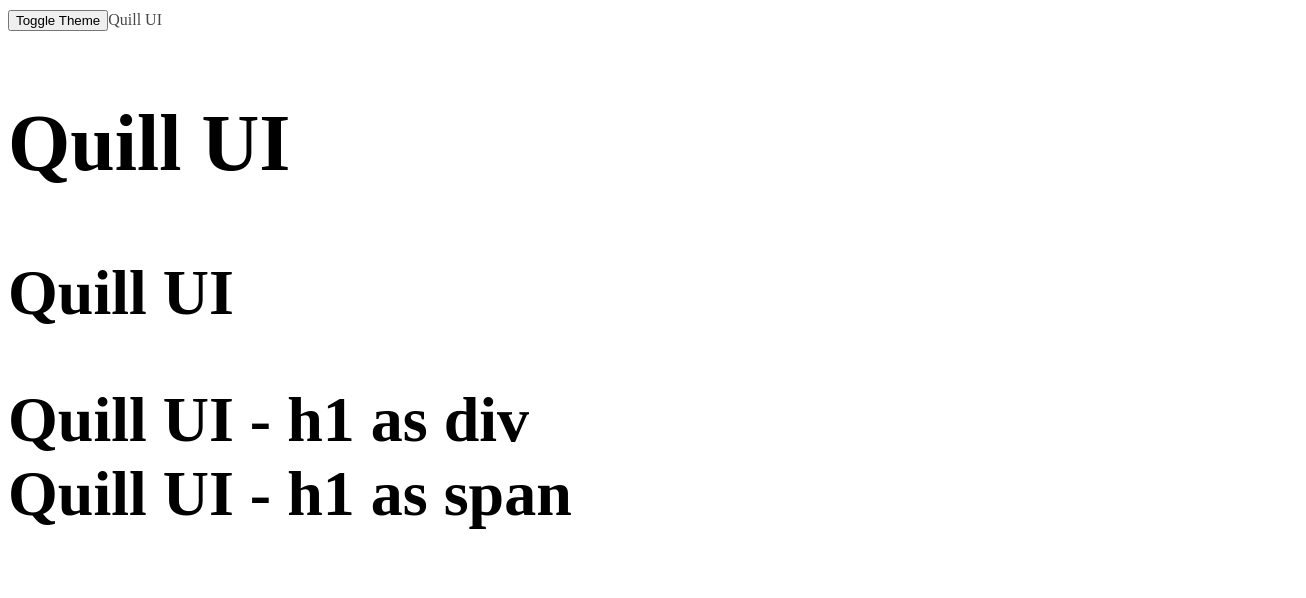
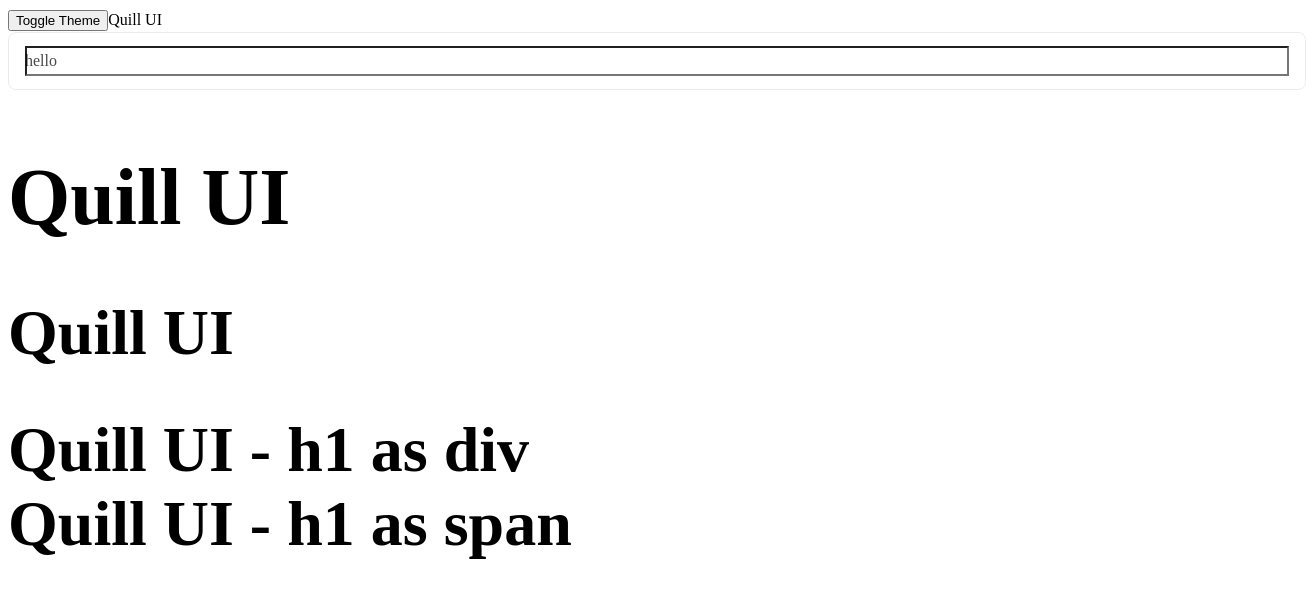
Before and after one commit to deriv-com/quill-ui, a React (Vite) app: page / in a window 1280 px wide. Shown: the top 598 px of the page, 1306 px wide, since content can reach past the window. Built offline with nearby package versions, Linux system fonts and the light colour scheme.

Commit message:
fix: pr suggestions

```diff
--- a/lib/components/Input/base/base.scss
+++ b/lib/components/Input/base/base.scss
@@ -94,7 +94,7 @@
                 padding-top: var(--core-spacing-600);
             }
         }
-        &[data-has-value="true"] {
+        &--has-value {
             &:has(label) {
                 padding-top: var(--core-spacing-600);
             }
@@ -290,21 +290,23 @@
                 }
             }
         }
-        .peer:placeholder-shown + .label {
+        .peer {
+            &:placeholder-shown + .label {
                 font-size: var(--core-fontSize-100);
                 transform: translateY(0);
             }
-        .peer:focus + .label {
+            &:focus + .label {
                 transform: translateY(-100%);
                 line-height: var(--core-lineHeight-100);
                 font-size: var(--core-fontSize-50);
                 height: var(--core-size-900);
                 gap: var(--semantic-spacing-gap-sm);
             }
-        .peer:not(placeholder-shown) + .label {
+            &:not(placeholder-shown) + .label {
                 transform: translateY(-100%);
                 line-height: var(--core-lineHeight-100);
                 font-size: var(--core-fontSize-50);
+            }
         }
 
         .status-icon {
--- a/lib/components/Input/base/index.tsx
+++ b/lib/components/Input/base/index.tsx
@@ -5,7 +5,7 @@ import React from "react";
 import { TMediumSizes } from "../../../types";
 
 export interface InputProps extends InputHTMLAttributes<HTMLInputElement> {
-    type: "text";
+    type?: "text" | "email" | "password";
     icon?: ReactNode;
     statusIcon?: ReactNode;
     inputSize?: TMediumSizes;
@@ -50,10 +50,10 @@ const Input = forwardRef<HTMLInputElement, InputProps>(
         return (
             <div className="quill-input__container">
                 <div
-                    data-has-value={hasValue}
                     className={clsx(
                         className,
                         `quill-input__wrapper`,
+                        hasValue && `quill-input__wrapper--has-value`,
                         `quill-input__wrapper__variant--${variant}`,
                         variant === "fill" && `status--${status}`,
                         `quill-input__wrapper__size--${inputSize}`,
@@ -102,7 +102,6 @@ const Input = forwardRef<HTMLInputElement, InputProps>(
                 <div className="message__container">
                     {leftStatusMessage && (
                         <p
-                            key={leftStatusMessage}
                             className={clsx(
                                 "message__container__text",
                                 `message__container__text__status--${status}`,
@@ -115,7 +114,6 @@ const Input = forwardRef<HTMLInputElement, InputProps>(
                     )}
                     {rightStatusMessage && (
                         <p
-                            key={rightStatusMessage}
                             className={clsx(
                                 "self-end",
                                 "message__container__text",
--- a/lib/components/Input/index.ts
+++ b/lib/components/Input/index.ts
@@ -1 +1 @@
-export * from "./base";
+export * from "./text-field";
--- a/lib/components/Input/text-field/index.tsx
+++ b/lib/components/Input/text-field/index.tsx
@@ -5,11 +5,7 @@ import React from "react";
 export type TextFieldProps = ComponentProps<typeof Input>;
 
 export const TextField = forwardRef<HTMLInputElement, TextFieldProps>(
-    (props, ref) => {
-        return <Input {...props} ref={ref} />;
-    },
+    (props, ref) => <Input {...props} ref={ref} />,
 );
 
-TextField.displayName = "TextField";
-
 export default TextField;
--- a/src/main.tsx
+++ b/src/main.tsx
@@ -2,18 +2,28 @@ import React from "react";
 import ReactDOM from "react-dom/client";
 import { Text, Heading, ThemeProvider } from "../lib/main";
 import Button from "./button";
+import { TextField } from "../lib/components/Input";
 
 ReactDOM.createRoot(document.getElementById("root")!).render(
     <React.StrictMode>
-        <ThemeProvider>
+        {/* <ThemeProvider> */}
         <div className="quill__background--primary__type--base">
             <Button />
             <Text as="span">Quill UI</Text>
+            <TextField
+                inputSize="md"
+                placeholder="Placeholder"
+                status="neutral"
+                textAlignment="left"
+                type="text"
+                variant="fill"
+                label="hello"
+            />
             <Heading.Hero>Quill UI</Heading.Hero>
             <Heading.H1>Quill UI</Heading.H1>
             <Heading.H1 as="div">Quill UI - h1 as div</Heading.H1>
             <Heading.H1 as="span">Quill UI - h1 as span</Heading.H1>
         </div>
-        </ThemeProvider>
+        {/* </ThemeProvider> */}
     </React.StrictMode>,
 );
```
Lines whose indentation alone changed are shown as unchanged.
